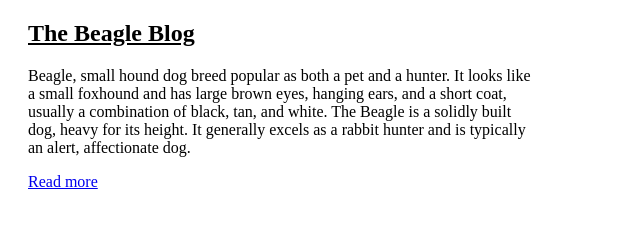
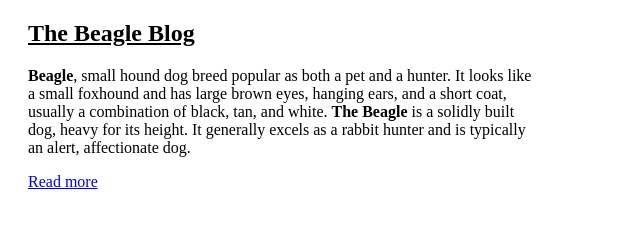
Before and after one commit to yash-himself/Beagle_Blog, a plain HTML site: page index.html in a window 1280 px wide. Shown: the top 226 px of the page, 0-640 px from the left. Drawn offline with Linux system fonts and the light colour scheme.

Commit message:
Bold tag added to upper paragraph section
by mistake i added bold tag to trivia section so now fixed it

```diff
--- a/index.html
+++ b/index.html
@@ -20,8 +20,8 @@
 <!-- blag paragraph section start -->
     <div class="blog_para">
         <h2><u>The Beagle Blog</u></h2>
-    <p>Beagle, small hound dog breed popular as both a pet and a hunter. It looks like a small foxhound and has large
-        brown eyes, hanging ears, and a short coat, usually a combination of black, tan, and white. The Beagle is a
+        <p><b>Beagle</b>, small hound dog breed popular as both a pet and a hunter. It looks like a small foxhound and has large
+        brown eyes, hanging ears, and a short coat, usually a combination of black, tan, and white. <b>The Beagle</b> is a
         solidly built dog, heavy for its height. It generally excels as a rabbit hunter and is typically an alert,
         affectionate dog.
     </p>
```
